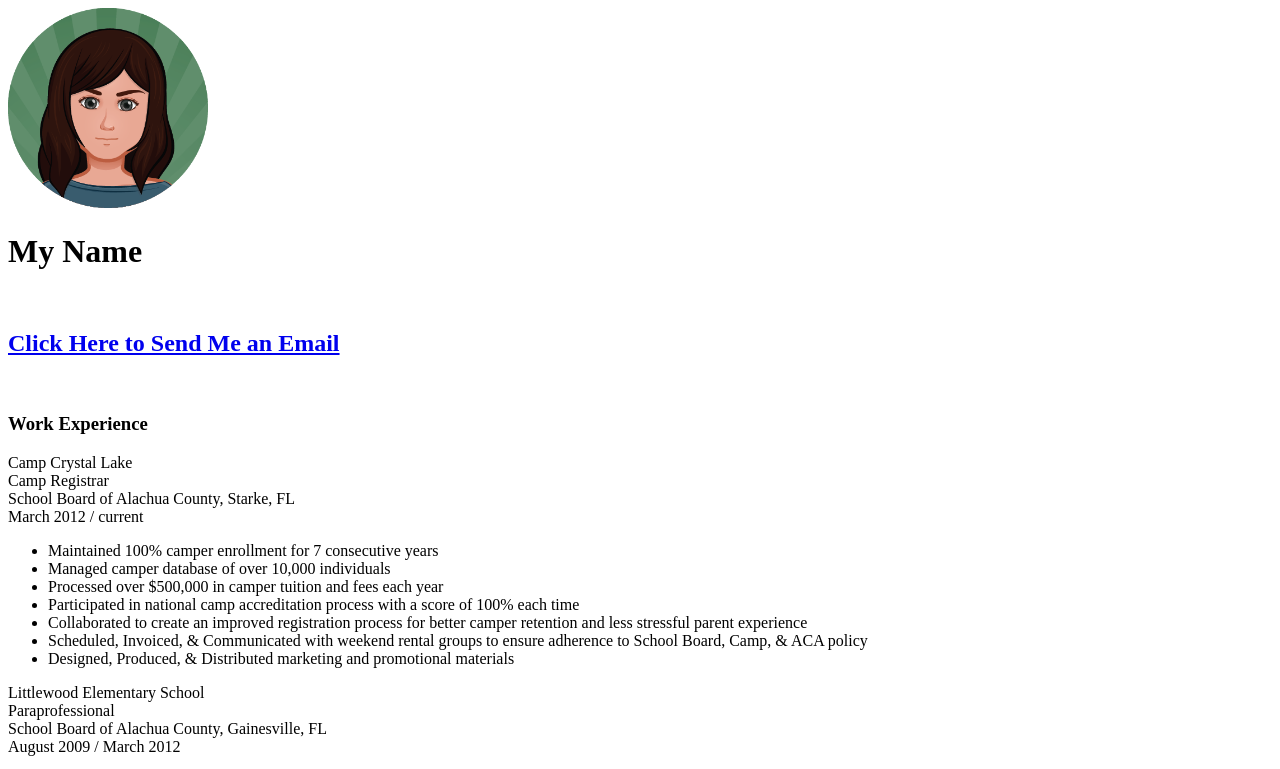
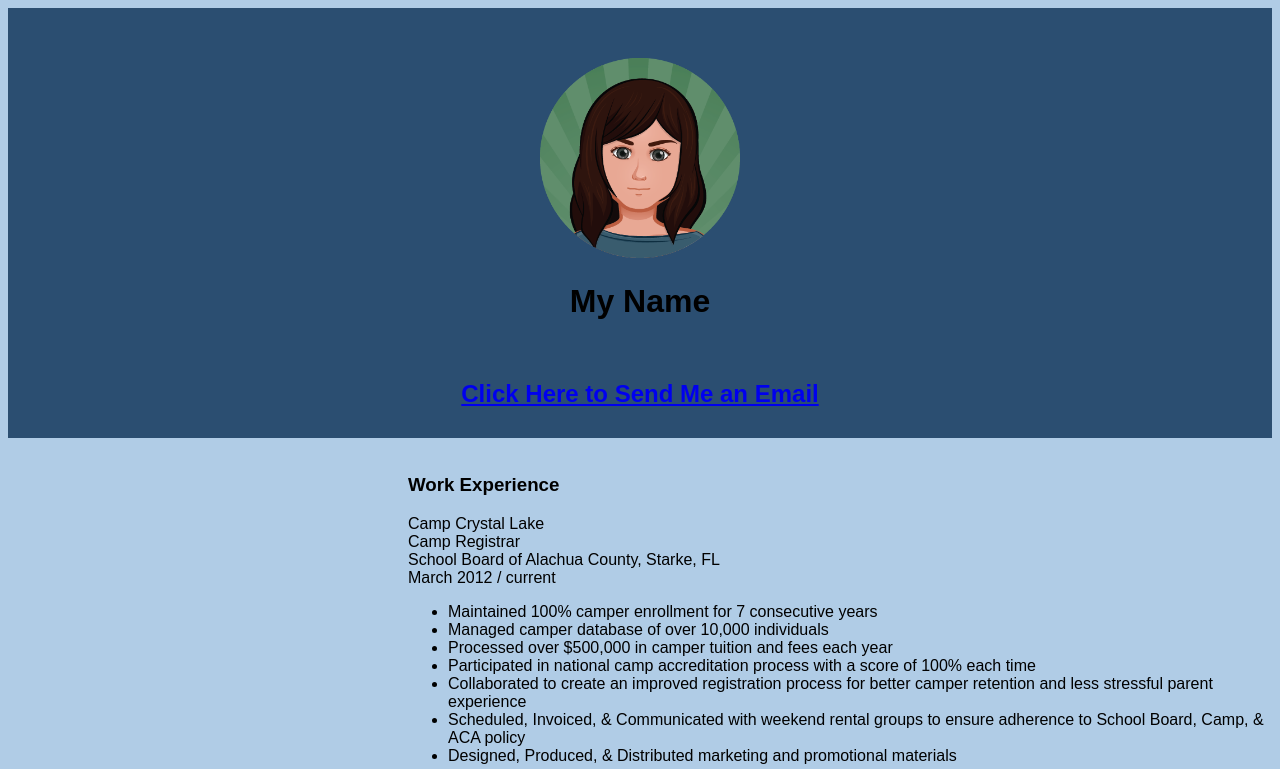
Before and after one commit to CaraLeander/resume, a plain HTML site: page index.html in a window 1280 px wide. Shown: the top 769 px of the page. Drawn offline with Linux system fonts and the light colour scheme.

Commit message:
adding css

```diff
--- a/index.html
+++ b/index.html
@@ -7,22 +7,39 @@
   <meta name="description" content="This is my first solo attempt at an online resume.">
   <meta name="author" content="caral5">
   <style>
-  	.blue-green {
+  	#body-class{
+      background-color: #b0cce6;
+      font-family: Arial;
+      }
+    #header-class{
+      background-color: #2b4e71;
+      text-align: center;
+      padding-top: 50px;
+      padding-bottom: 10px;
+    }
+    #main-class{
+      padding-left: 400px;
+    }
+    #aside-class{
+
+    }
+
+    .blue-green {
   		background-color: rgb(0, 255, 200);
   	}
   </style>
 
 </head>
 
-<body>
-  <Header>
+<body id="body-class">
+  <Header id="header-class">
   <img src="images/CaraCartoon.png" width="200"/><br>
   <h1>My Name</h1>
   <br>
   <h2><a href="mailto:myemail@email.com">Click Here to Send Me an Email</a></h2></Header>
-<br><Main>
+<br><Main id="main-class">
   <h3>Work Experience</h3>
-  <p>Camp Crystal Lake<br>Camp Registrar<br>School Board of Alachua County, Starke, FL<br>March 2012 / current<ul>
+  <p class= >Camp Crystal Lake<br>Camp Registrar<br>School Board of Alachua County, Starke, FL<br>March 2012 / current<ul>
     <li>Maintained 100% camper enrollment for 7 consecutive years</li>
     <li>Managed camper database of over 10,000 individuals</li>
     <li>Processed over $500,000 in camper tuition and fees each year</li>
```
